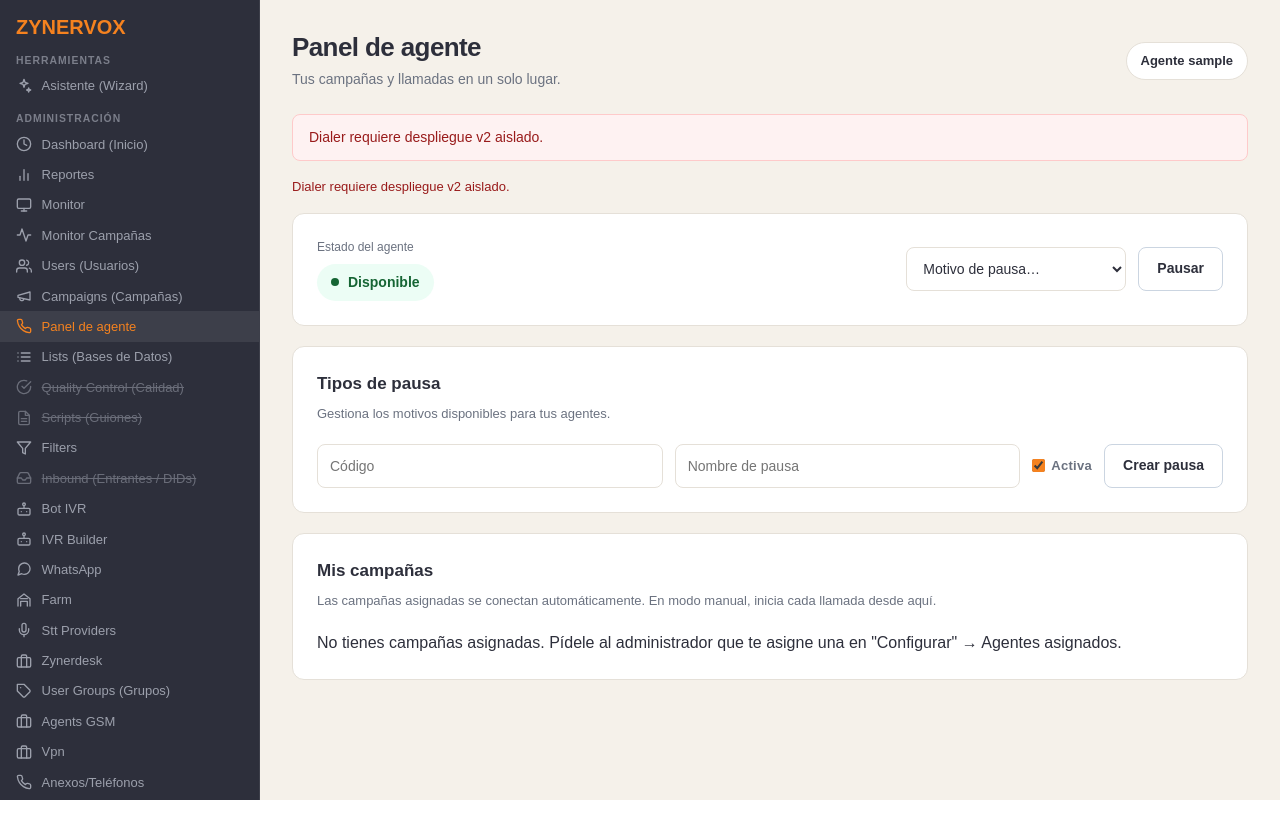
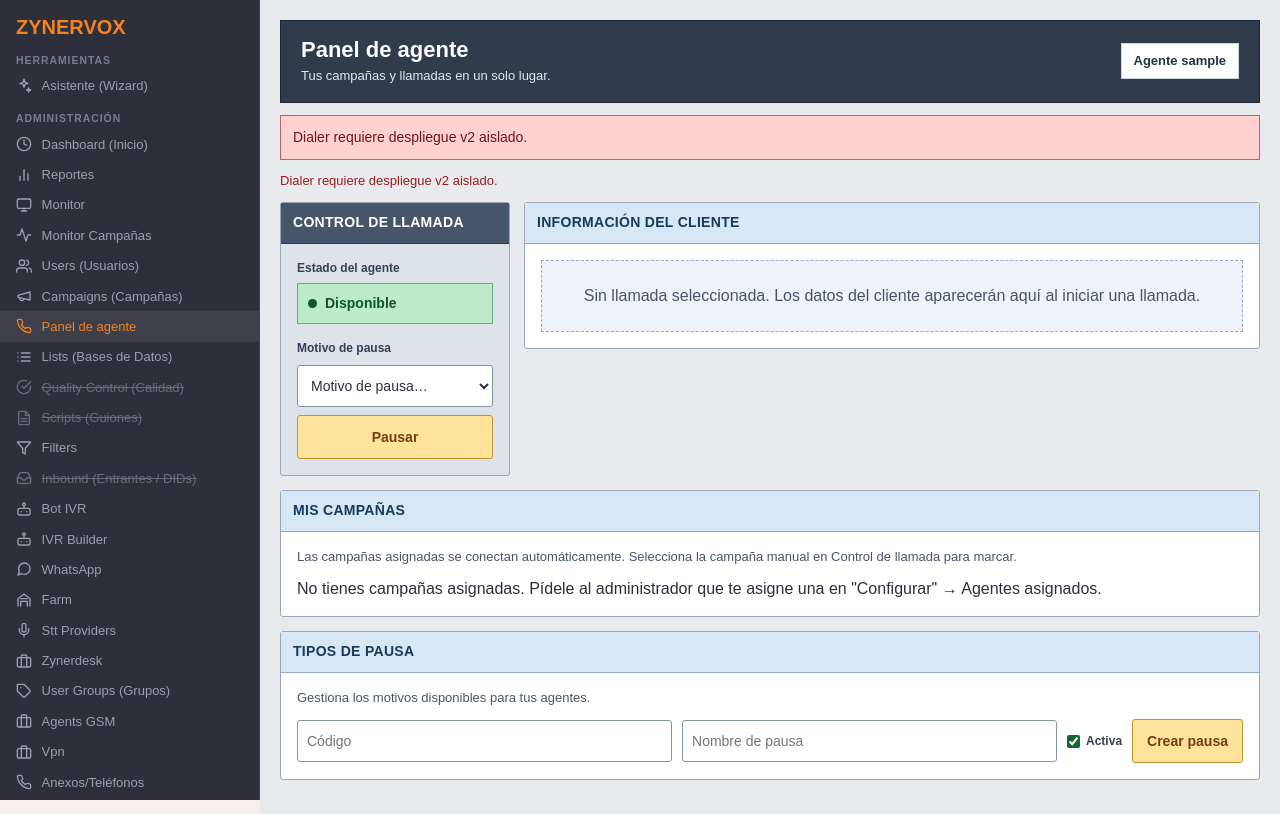
Before and after one commit to miguelleonh0331/zynervoxv2, a PHP site: page /modules/admin/dialer_agent.php in a window 1280 px wide. Run offline with PHP 8.4, Linux system fonts and the light colour scheme; the visitor is signed in with stand-in values (Sample User, id 1).

Commit message:
feat(dialer): organize agent console with VICIdial-inspired controls

```diff
--- a/app/web/modules/admin/dialer_agent.php
+++ b/app/web/modules/admin/dialer_agent.php
@@ -89,51 +89,65 @@ try {
     <link rel="stylesheet" href="layout.css">
     <meta name="viewport" content="width=device-width, initial-scale=1">
     <style>
-        .agent-workspace{min-width:0;max-width:1600px;width:calc(100% - 260px);padding:32px;line-height:1.5}
+        .agent-workspace{min-width:0;width:calc(100% - 260px);padding:20px;line-height:1.4;background:#e8eaed}
         .agent-workspace [hidden]{display:none!important}
-        .agent-workspace .top-bar{gap:16px;margin-bottom:24px}
-        .agent-workspace h1{font-size:26px;letter-spacing:-.6px;line-height:1.2}
-        .agent-workspace .subtitle{color:var(--text-muted);font-size:14px;margin-top:6px}
-        .agent-workspace .user-badge{background:white;border:1px solid var(--border);padding:8px 14px;border-radius:24px;white-space:nowrap;font-size:13px;font-weight:600}
-        .agent-workspace .card{padding:24px;border-radius:12px;margin-bottom:20px}
-        .agent-workspace .card h2{font-size:17px;margin-bottom:8px}
-        .agent-workspace .section-description{color:var(--text-muted);font-size:13px;margin-bottom:20px}
-        .agent-workspace .controls-card{display:flex;align-items:center;justify-content:space-between;gap:24px;flex-wrap:wrap}
-        .agent-workspace .status-caption{font-size:12px;color:var(--text-muted);margin-bottom:8px}
-        .agent-workspace .status-badge{display:inline-flex;align-items:center;gap:9px;background:#ecfdf5;color:#166534;border-radius:24px;padding:8px 14px;font-size:14px;font-weight:600}
-        .agent-workspace .status-badge:before{content:'';width:8px;height:8px;flex-shrink:0;border-radius:50%;background:currentColor}
-        .agent-workspace .status-badge[data-state="paused"],.agent-workspace .status-badge[data-state="pending"]{background:#fff7ed;color:#9a3412}
-        .agent-workspace .status-badge[data-state="calling"]{background:#eff6ff;color:#1d4ed8}
-        .agent-workspace .control-actions,.agent-workspace #pause-form{display:flex;gap:12px;align-items:center;flex-wrap:wrap}
-        .agent-workspace select,.agent-workspace input:not([type="hidden"]):not([type="checkbox"]){min-height:44px;margin:0;border-radius:8px;padding:10px 12px;font-size:14px}
-        .agent-workspace #pause-form select{width:220px;max-width:100%}
-        .agent-workspace button{min-height:44px;padding:10px 18px;border-radius:8px;font-size:14px;font-weight:600;cursor:pointer;border:1px solid transparent;line-height:1.4}
-        .agent-workspace .btn-primary{color:#2D2F3B}
-        .agent-workspace .btn-secondary{background:#fff;border-color:#cbd5e1;color:var(--text)}
-        .agent-workspace .btn-secondary:hover{background:#f8fafc;border-color:#94a3b8}
-        .agent-workspace .btn-danger{background:#b91c1c;color:#fff}
-        .agent-workspace .btn-danger:hover{background:#991b1b}
-        .agent-workspace button:focus-visible,.agent-workspace select:focus-visible,.agent-workspace input:focus-visible{outline:3px solid #2563eb;outline-offset:3px}
-        .agent-workspace .notice{border-radius:8px;padding:12px 16px;margin-bottom:16px;font-size:14px;background:#ecfdf5;color:#166534;border:1px solid #bbf7d0}
-        .agent-workspace .notice-error{background:#fef2f2;color:#991b1b;border-color:#fecaca}
-        .agent-workspace #connection-status{color:var(--text-muted);font-size:13px;margin-bottom:16px}
+        .agent-workspace .top-bar{background:#303b4b;color:#fff;padding:16px 20px;border:1px solid #1c2736;margin-bottom:12px;gap:16px;flex-wrap:wrap}
+        .agent-workspace h1{font-size:22px;line-height:1.2}
+        .agent-workspace .subtitle{font-size:13px;color:#e2e8f0;margin-top:4px}
+        .agent-workspace .user-badge{background:#fff;color:#243247;border:1px solid #cbd5e1;padding:8px 12px;font-size:13px;font-weight:700}
+        .agent-workspace .console-grid{display:grid;grid-template-columns:230px minmax(0,1fr);gap:14px;align-items:start;margin-bottom:14px}
+        .agent-workspace .card{padding:16px;border:1px solid #9ba7b6;border-radius:3px;margin-bottom:14px;background:#fff}
+        .agent-workspace .console-grid>.card{margin:0}
+        .agent-workspace .card h2{font-size:14px;letter-spacing:.3px;text-transform:uppercase;padding:10px 12px;margin:-16px -16px 16px;background:#d8e7f5;border-bottom:1px solid #93aac2;color:#183b59}
+        .agent-workspace .controls-card{background:#dde3e9}
+        .agent-workspace .controls-card h2{background:#465569;color:#fff;border-color:#303b4b}
+        .agent-workspace .status-caption{font-size:12px;font-weight:700;margin-bottom:6px;color:#334155}
+        .agent-workspace .status-badge{display:flex;align-items:center;gap:8px;border:1px solid #6ca883;background:#bcebc9;color:#14532d;padding:10px;font-size:14px;font-weight:700;margin-bottom:16px}
+        .agent-workspace .status-badge:before{content:'';width:9px;height:9px;flex-shrink:0;border-radius:50%;background:currentColor}
+        .agent-workspace .status-badge[data-state="paused"],.agent-workspace .status-badge[data-state="pending"]{background:#ffe39b;border-color:#c29838;color:#713f12}
+        .agent-workspace .status-badge[data-state="calling"]{background:#bfdbfe;border-color:#6c9ad0;color:#1e3a8a}
+        .agent-workspace .control-actions{display:grid;gap:18px}
+        .agent-workspace .control-actions form{display:grid;gap:8px}
+        .agent-workspace label{font-size:12px;color:#334155;text-transform:none;letter-spacing:0}
+        .agent-workspace select,.agent-workspace input:not([type="hidden"]):not([type="checkbox"]){min-height:42px;margin:0;border:1px solid #8494a7;border-radius:3px;padding:9px;font-size:14px;background:#fff}
+        .agent-workspace button{min-height:44px;padding:10px 14px;border-radius:3px;font-size:14px;font-weight:700;cursor:pointer;border:1px solid #8494a7;line-height:1.3}
+        .agent-workspace .btn-primary{background:#ffc06b;color:#542c00;border-color:#be791e}
+        .agent-workspace .btn-primary:hover{background:#ffac3f}
+        .agent-workspace .btn-secondary{background:#ffe39b;color:#713f12;border-color:#bd9231}
+        .agent-workspace .btn-secondary:hover{background:#ffd56c}
+        .agent-workspace #pause-form[data-paused="true"] button{background:#bcebc9;color:#14532d;border-color:#6ca883}
+        .agent-workspace .btn-danger{background:#ee9f9f;color:#711515;border-color:#bf6464}
+        .agent-workspace .btn-danger:hover{background:#ef8282}
+        .agent-workspace button:focus-visible,.agent-workspace select:focus-visible,.agent-workspace input:focus-visible{outline:3px solid #2563eb;outline-offset:2px}
+        .agent-workspace .notice{padding:12px;margin-bottom:12px;font-size:14px;background:#bcebc9;color:#14532d;border:1px solid #6ca883}
+        .agent-workspace .notice-error{background:#ffd1d1;color:#711515;border-color:#bf6464}
+        .agent-workspace #connection-status{color:#334155;font-size:13px;margin-bottom:12px}
         .agent-workspace #connection-status[data-error="true"]{color:#991b1b}
-        .agent-workspace .agent-camp{display:flex;align-items:center;justify-content:space-between;gap:20px;padding:20px;border:1px solid var(--border);border-radius:10px;margin-top:12px}
-        .agent-workspace .campaign-name{display:block;font-size:17px;margin-bottom:8px;overflow-wrap:anywhere}
-        .agent-workspace .campaign-meta{display:flex;align-items:center;gap:8px;flex-wrap:wrap;color:var(--text-muted);font-size:12px}
-        .agent-workspace .campaign-tag{border-radius:5px;background:#f1f5f9;color:#475569;padding:3px 8px;font-weight:600}
-        .agent-workspace .agent-camp .actions{flex-shrink:0}
-        .agent-workspace .pause-type-row{display:flex;gap:12px;align-items:center;margin-top:12px;flex-wrap:wrap}
+        .agent-workspace .customer-fields{display:grid;grid-template-columns:repeat(2,minmax(0,1fr));gap:14px;margin-bottom:16px}
+        .agent-workspace .customer-fields dt{font-size:12px;font-weight:700;color:#334155;margin-bottom:5px}
+        .agent-workspace .customer-fields dd{background:#f4f7fa;border:1px solid #a7b5c4;min-height:42px;padding:10px;font-size:14px;overflow-wrap:anywhere}
+        .agent-workspace .empty-customer{background:#edf3f8;border:1px dashed #93aac2;padding:24px;color:#475569;text-align:center}
+        .agent-workspace #lead-summary{font-size:13px;color:#334155;margin-bottom:16px;overflow-wrap:anywhere}
+        .agent-workspace #lead-variables{display:grid;grid-template-columns:minmax(100px,1fr) 2fr;gap:8px;font-size:14px}
+        .agent-workspace #lead-variables dt{font-weight:700;background:#e2e8f0;padding:8px;color:#334155;overflow-wrap:anywhere}
+        .agent-workspace #lead-variables dd{border:1px solid #cbd5e1;padding:8px;overflow-wrap:anywhere}
+        .agent-workspace .section-description{color:#475569;font-size:13px;margin-bottom:12px}
+        .agent-workspace .campaign-list{display:grid;grid-template-columns:repeat(auto-fit,minmax(210px,1fr));gap:10px}
+        .agent-workspace .agent-camp{padding:14px;background:#edf3f8;border:1px solid #a7b5c4;border-left:5px solid #4685b5}
+        .agent-workspace .campaign-name{display:block;font-size:16px;margin-bottom:8px;overflow-wrap:anywhere}
+        .agent-workspace .campaign-meta{display:flex;gap:8px;align-items:center;flex-wrap:wrap;font-size:12px;color:#334155}
+        .agent-workspace .campaign-tag{background:#c7e1f7;border:1px solid #93aac2;padding:3px 6px;font-weight:700}
+        .agent-workspace .disposition-card{background:#fff7df;border-color:#c29838}
+        .agent-workspace .disposition-card h2{background:#ffe39b;color:#713f12;border-color:#c29838}
+        .agent-workspace .disposition-form{display:flex;gap:10px;align-items:center;flex-wrap:wrap;margin-top:12px}
+        .agent-workspace .disposition-form select{flex:1;min-width:180px}
+        .agent-workspace .pause-type-row{display:flex;gap:10px;align-items:center;margin-top:12px;flex-wrap:wrap}
         .agent-workspace .pause-type-row input:not([type="hidden"]):not([type="checkbox"]){flex:1;min-width:160px;width:auto}
-        .agent-workspace .pause-type-row input[type="checkbox"]{width:auto;margin:0;accent-color:var(--primary)}
-        .agent-workspace .pause-type-row label{display:flex;align-items:center;gap:6px;text-transform:none;font-size:13px}
-        .agent-workspace #lead-summary{margin-bottom:16px;overflow-wrap:anywhere}
-        .agent-workspace #lead-variables{display:grid;grid-template-columns:minmax(100px,1fr) 2fr;gap:8px 16px;font-size:14px}
-        .agent-workspace #lead-variables dt{font-weight:600;color:var(--text-muted)}
-        .agent-workspace #lead-variables dd{overflow-wrap:anywhere}
-        .agent-workspace .sr-only{position:absolute;width:1px;height:1px;padding:0;margin:-1px;overflow:hidden;clip:rect(0,0,0,0);white-space:nowrap;border:0}
-        @media(max-width:1050px){.agent-workspace{padding:24px}.agent-workspace .agent-camp{align-items:flex-start;flex-direction:column}}
-        @media(max-width:700px){.agent-page{flex-direction:column}.agent-page .sidebar{position:static;width:100%;height:auto}.agent-workspace{margin-left:0;width:100%;padding:20px}.agent-workspace .card{padding:18px}.agent-workspace .top-bar{align-items:flex-start;flex-wrap:wrap}.agent-workspace .control-actions,.agent-workspace #pause-form{width:100%}.agent-workspace #pause-form select{flex:1;min-width:160px;width:auto}.agent-workspace .agent-camp .actions,.agent-workspace .agent-camp .actions button{width:100%}}
+        .agent-workspace .pause-type-row input[type="checkbox"]{width:auto;margin:0;accent-color:#166534}
+        .agent-workspace .pause-type-row label{display:flex;align-items:center;gap:6px}
+        @media(max-width:1000px){.agent-workspace .console-grid{grid-template-columns:200px minmax(0,1fr)}.agent-workspace .customer-fields{grid-template-columns:1fr}}
+        @media(max-width:750px){.agent-page{flex-direction:column}.agent-page .sidebar{position:static;width:100%;height:auto}.agent-workspace{margin-left:0;width:100%;padding:12px}.agent-workspace .console-grid{grid-template-columns:1fr}.agent-workspace .customer-fields{grid-template-columns:repeat(2,minmax(0,1fr))}}
+        @media(max-width:420px){.agent-workspace .customer-fields{grid-template-columns:1fr}}
     </style>
 </head>
 <body class="agent-page">
@@ -156,13 +170,23 @@ try {
         <?php if ($msg !== ''): ?><p class="notice" role="status"> <?php echo h($msg); ?></p><?php endif; ?>
         <?php if ($error !== ''): ?><p class="notice notice-error" role="alert"> <?php echo h($error); ?></p><?php endif; ?>
         <p id="connection-status" role="status">Conectando a tus campañas…</p>
+        <div class="console-grid">
         <section class="card controls-card" aria-label="Estado y controles del agente">
+            <h2>Control de llamada</h2>
             <div><p class="status-caption">Estado del agente</p><span id="pause-status" class="status-badge" role="status" data-state="<?php echo $pause ? 'paused' : 'available'; ?>"><?php echo $pause ? h('Pausado: '.$pause['label']) : 'Disponible'; ?></span></div>
             <div class="control-actions">
-            <form method="POST" id="pause-form">
+            <?php $manualCampaigns=array_filter($campaigns,static function($c) { return $c['active'] && $c['dial_method']==='MANUAL'; }); if ($manualCampaigns): ?>
+            <form method="POST" id="manual-form">
+                <input type="hidden" name="csrf_token" value="<?php echo h($_SESSION['dialer_csrf']); ?>"><input type="hidden" name="action" value="manual">
+                <label for="manual-campaign">Campaña para marcar</label>
+                <select id="manual-campaign" name="campaign_id" required><?php foreach ($manualCampaigns as $c): ?><option value="<?php echo (int)$c['campaign_id']; ?>"><?php echo h($c['name']); ?></option><?php endforeach; ?></select>
+                <button type="submit" class="btn-primary">Marcar siguiente lead</button>
+            </form>
+            <?php endif; ?>
+            <form method="POST" id="pause-form" data-paused="<?php echo $pause ? 'true' : 'false'; ?>">
                 <input type="hidden" name="csrf_token" value="<?php echo h($_SESSION['dialer_csrf']); ?>">
                 <input type="hidden" name="action" value="<?php echo $pause ? 'unpause' : 'pause'; ?>">
-                <label for="pause-type" class="sr-only">Motivo de pausa</label><select id="pause-type" name="pause_type_id" <?php echo $pause ? 'hidden' : 'required'; ?>><option value="">Motivo de pausa…</option><?php foreach ($pauseTypes as $type): if (!$type['active']) continue; ?><option value="<?php echo (int)$type['pause_type_id']; ?>"><?php echo h($type['label']); ?></option><?php endforeach; ?></select>
+                <label for="pause-type">Motivo de pausa</label><select id="pause-type" name="pause_type_id" <?php echo $pause ? 'hidden' : 'required'; ?>><option value="">Motivo de pausa…</option><?php foreach ($pauseTypes as $type): if (!$type['active']) continue; ?><option value="<?php echo (int)$type['pause_type_id']; ?>"><?php echo h($type['label']); ?></option><?php endforeach; ?></select>
                 <button class="btn-secondary" type="submit"><?php echo $pause ? 'Reanudar' : 'Pausar'; ?></button>
             </form>
             <form method="POST" id="hangup-form" <?php echo !$lead || $lead['ended_at'] ? 'hidden' : ''; ?>>
@@ -170,22 +194,31 @@ try {
             </form>
             </div>
         </section>
-        <?php if ((int)$_SESSION['user_level']===9): ?>
-        <section class="card"><h2>Tipos de pausa</h2><p class="section-description">Gestiona los motivos disponibles para tus agentes.</p>
-        <?php foreach (array_merge($pauseTypes,[['pause_type_id'=>0,'code'=>'','label'=>'','active'=>1]]) as $type): ?>
-        <form method="POST" class="pause-type-row"><input type="hidden" name="csrf_token" value="<?php echo h($_SESSION['dialer_csrf']); ?>"><input type="hidden" name="action" value="save_pause_type"><input type="hidden" name="pause_type_id" value="<?php echo (int)$type['pause_type_id']; ?>"><input aria-label="Código de pausa" name="code" value="<?php echo h($type['code']); ?>" placeholder="Código" maxlength="30" required><input aria-label="Nombre de pausa" name="label" value="<?php echo h($type['label']); ?>" placeholder="Nombre de pausa" maxlength="80" required><label><input type="checkbox" name="active" <?php echo $type['active'] ? 'checked' : ''; ?>> Activa</label><button type="submit" class="btn-secondary"><?php echo $type['pause_type_id'] ? 'Guardar' : 'Crear pausa'; ?></button></form>
-        <?php endforeach; ?></section>
-        <?php endif; ?>
+        <section id="lead-card" class="card customer-card" aria-label="Información del cliente">
+            <h2>Información del cliente</h2>
+            <div id="empty-customer" class="empty-customer">Sin llamada seleccionada. Los datos del cliente aparecerán aquí al iniciar una llamada.</div>
+            <div id="customer-content" hidden>
+                <dl class="customer-fields">
+                    <div><dt>Teléfono</dt><dd id="customer-phone">—</dd></div>
+                    <div><dt>Nombre</dt><dd id="customer-name">—</dd></div>
+                    <div><dt>Campaña</dt><dd id="customer-campaign">—</dd></div>
+                    <div><dt>Estado de llamada</dt><dd id="customer-state">—</dd></div>
+                </dl>
+                <p id="lead-summary"></p><dl id="lead-variables"></dl>
+            </div>
+        </section>
+        </div>
+
 
         <?php if ($pending): ?>
-        <div class="card" style="margin-bottom:16px;">
+        <div class="card disposition-card">
             <h2>Tipificar llamada pendiente</h2>
             <p>Campaña <strong><?php echo h($pending['campaign_name']); ?></strong> · Teléfono <?php echo h($pending['phone_number']); ?> · <?php echo h($pending['originated_at']); ?></p>
-            <form method="POST" style="display:flex;gap:8px;align-items:center;flex-wrap:wrap;">
+            <form method="POST" class="disposition-form">
                 <input type="hidden" name="csrf_token" value="<?php echo h($_SESSION['dialer_csrf']); ?>">
                 <input type="hidden" name="action" value="dispose">
                 <input type="hidden" name="call_id" value="<?php echo (int) $pending['call_id']; ?>">
-                <select name="code" required>
+                <select name="code" aria-label="Resultado de la llamada" required>
                     <option value="">Selecciona disposición...</option>
                     <?php foreach ($dispositions as $d): ?>
                         <option value="<?php echo h($d['code']); ?>"><?php echo h($d['code'] . ' — ' . $d['label']); ?></option>
@@ -198,23 +231,26 @@ try {
 
         <div class="card">
             <h2>Mis campañas</h2>
-            <p class="section-description">Las campañas asignadas se conectan automáticamente. En modo manual, inicia cada llamada desde aquí.</p>
+            <p class="section-description">Las campañas asignadas se conectan automáticamente. Selecciona la campaña manual en Control de llamada para marcar.</p>
+            <div class="campaign-list">
             <?php foreach ($campaigns as $c): ?>
             <div class="agent-camp">
                 <div>
                     <strong class="campaign-name"><?php echo h($c['name']); ?></strong>
                     <div class="campaign-meta"><span class="campaign-tag"><?php echo h($c['dial_method']); ?></span><span><?php echo $c['active'] ? 'Activa' : 'Inactiva'; ?></span><span aria-hidden="true">·</span><span id="agent-state-<?php echo (int)$c['campaign_id']; ?>">Consultando estado</span></div>
                 </div>
-                <div class="actions">
-                    <?php if ($c['dial_method'] === 'MANUAL' && $c['active']): ?>
-                    <form method="POST"><input type="hidden" name="csrf_token" value="<?php echo h($_SESSION['dialer_csrf']); ?>"><input type="hidden" name="campaign_id" value="<?php echo (int) $c['campaign_id']; ?>"><input type="hidden" name="action" value="manual"><button type="submit" class="btn-primary">Marcar siguiente lead</button></form>
-                    <?php endif; ?>
-                </div>
+
             </div>
             <?php endforeach; ?>
+            </div>
             <?php if (!$campaigns): ?><p>No tienes campañas asignadas. Pídele al administrador que te asigne una en "Configurar" → Agentes asignados.</p><?php endif; ?>
         </div>
-    <section id="lead-card" class="card" style="padding:16px;margin-top:16px" hidden><h2>Cliente de la llamada</h2><p id="lead-summary"></p><dl id="lead-variables"></dl></section>
+        <?php if ((int)$_SESSION['user_level']===9): ?>
+        <section class="card"><h2>Tipos de pausa</h2><p class="section-description">Gestiona los motivos disponibles para tus agentes.</p>
+        <?php foreach (array_merge($pauseTypes,[['pause_type_id'=>0,'code'=>'','label'=>'','active'=>1]]) as $type): ?>
+        <form method="POST" class="pause-type-row"><input type="hidden" name="csrf_token" value="<?php echo h($_SESSION['dialer_csrf']); ?>"><input type="hidden" name="action" value="save_pause_type"><input type="hidden" name="pause_type_id" value="<?php echo (int)$type['pause_type_id']; ?>"><input aria-label="Código de pausa" name="code" value="<?php echo h($type['code']); ?>" placeholder="Código" maxlength="30" required><input aria-label="Nombre de pausa" name="label" value="<?php echo h($type['label']); ?>" placeholder="Nombre de pausa" maxlength="80" required><label><input type="checkbox" name="active" <?php echo $type['active'] ? 'checked' : ''; ?>> Activa</label><button type="submit" class="btn-secondary"><?php echo $type['pause_type_id'] ? 'Guardar' : 'Crear pausa'; ?></button></form>
+        <?php endforeach; ?></section>
+        <?php endif; ?>
     </main>
     <script>
     const pendingAtRender = <?php echo json_encode($pending['call_id'] ?? null); ?>;
@@ -229,14 +265,20 @@ try {
             const hangup=document.getElementById('hangup-form'); hangup.hidden=!lead || !!lead.ended_at;
             hangup.elements.call_id.value=lead?.call_id ?? 0;
             const pauseForm=document.getElementById('pause-form');
+            pauseForm.dataset.paused=String(!!state.pause);
             pauseForm.elements.action.value=state.pause ? 'unpause' : 'pause';
             pauseForm.elements.pause_type_id.hidden=!!state.pause; pauseForm.elements.pause_type_id.required=!state.pause;
             pauseForm.querySelector('button').textContent=state.pause ? 'Reanudar' : 'Pausar';
             const pauseStatus=document.getElementById('pause-status');
             pauseStatus.dataset.state=state.pause ? 'paused' : state.pending ? 'pending' : lead && !lead.ended_at ? 'calling' : 'available';
             pauseStatus.textContent=state.pause ? (lead && !lead.ended_at ? 'Pausa solicitada: ' : 'Pausado: ')+state.pause.label+' · '+state.pause.duration_seconds+' s' : state.pending ? 'Tipificación pendiente' : lead && !lead.ended_at ? (lead.bridged_at ? 'En conversación' : 'Llamando') : 'Disponible';
-            document.getElementById('lead-card').hidden=!lead;
+            document.getElementById('empty-customer').hidden=!!lead;
+            document.getElementById('customer-content').hidden=!lead;
             if (lead) {
+                document.getElementById('customer-phone').textContent=lead.phone_number || '—';
+                document.getElementById('customer-name').textContent=lead.first_name || '—';
+                document.getElementById('customer-campaign').textContent=lead.campaign_name || '—';
+                document.getElementById('customer-state').textContent=lead.ended_at ? 'Tipificación pendiente' : lead.bridged_at ? 'En conversación' : 'Llamando';
                 document.getElementById('lead-summary').textContent=[lead.campaign_name,lead.phone_number,lead.first_name,lead.status,lead.ended_at ? 'tipificación pendiente' : lead.bridged_at ? 'en conversación' : 'llamando'].join(' · ');
                 const variables=document.getElementById('lead-variables'); variables.replaceChildren();
                 for (const [key,value] of Object.entries(lead.variables)) { const label=document.createElement('dt'), content=document.createElement('dd'); label.textContent=key; content.textContent=typeof value==='object' ? JSON.stringify(value) : String(value); variables.append(label,content); }
```
Also changed, not shown: docs/CHANGELOG_AGENT.md.
